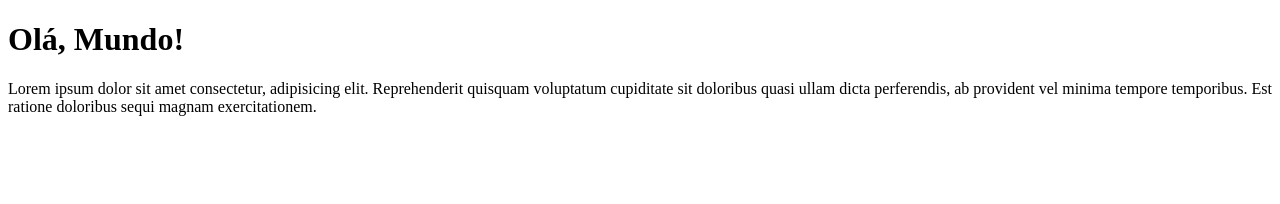
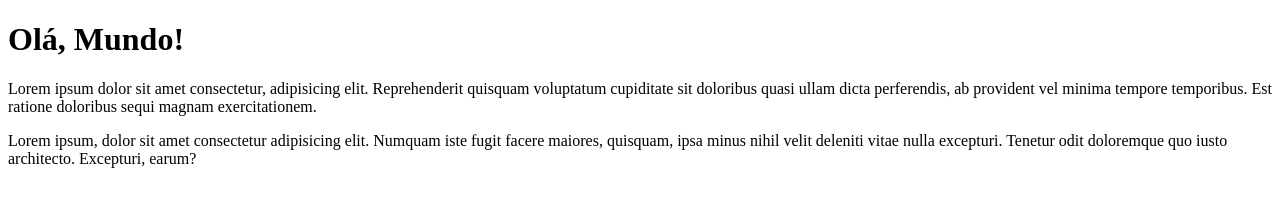
Before and after one commit to joaoAugustoParaty/Ola-Mundo, a plain HTML site: page site-exemplo/index.html in a window 1280 px wide. Drawn offline with Linux system fonts and the light colour scheme.

Commit message:
adicionei um parágrafo

```diff
--- a/site-exemplo/index.html
+++ b/site-exemplo/index.html
@@ -9,5 +9,6 @@
 <body>
     <h1>Olá, Mundo!</h1>
     <p>Lorem ipsum dolor sit amet consectetur, adipisicing elit. Reprehenderit quisquam voluptatum cupiditate sit doloribus quasi ullam dicta perferendis, ab provident vel minima tempore temporibus. Est ratione doloribus sequi magnam exercitationem.</p>
+    <p>Lorem ipsum, dolor sit amet consectetur adipisicing elit. Numquam iste fugit facere maiores, quisquam, ipsa minus nihil velit deleniti vitae nulla excepturi. Tenetur odit doloremque quo iusto architecto. Excepturi, earum?</p>
 </body>
 </html>
```
